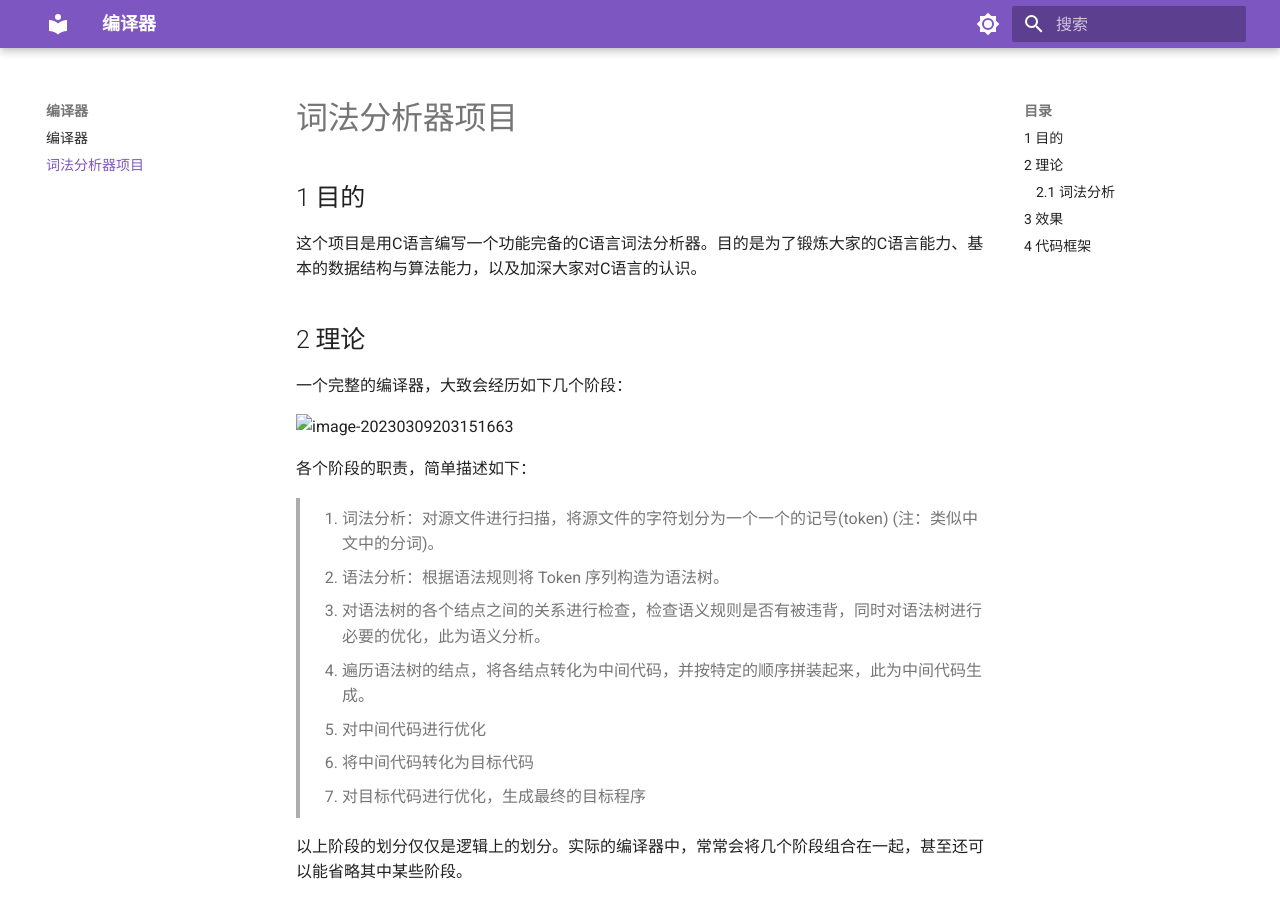
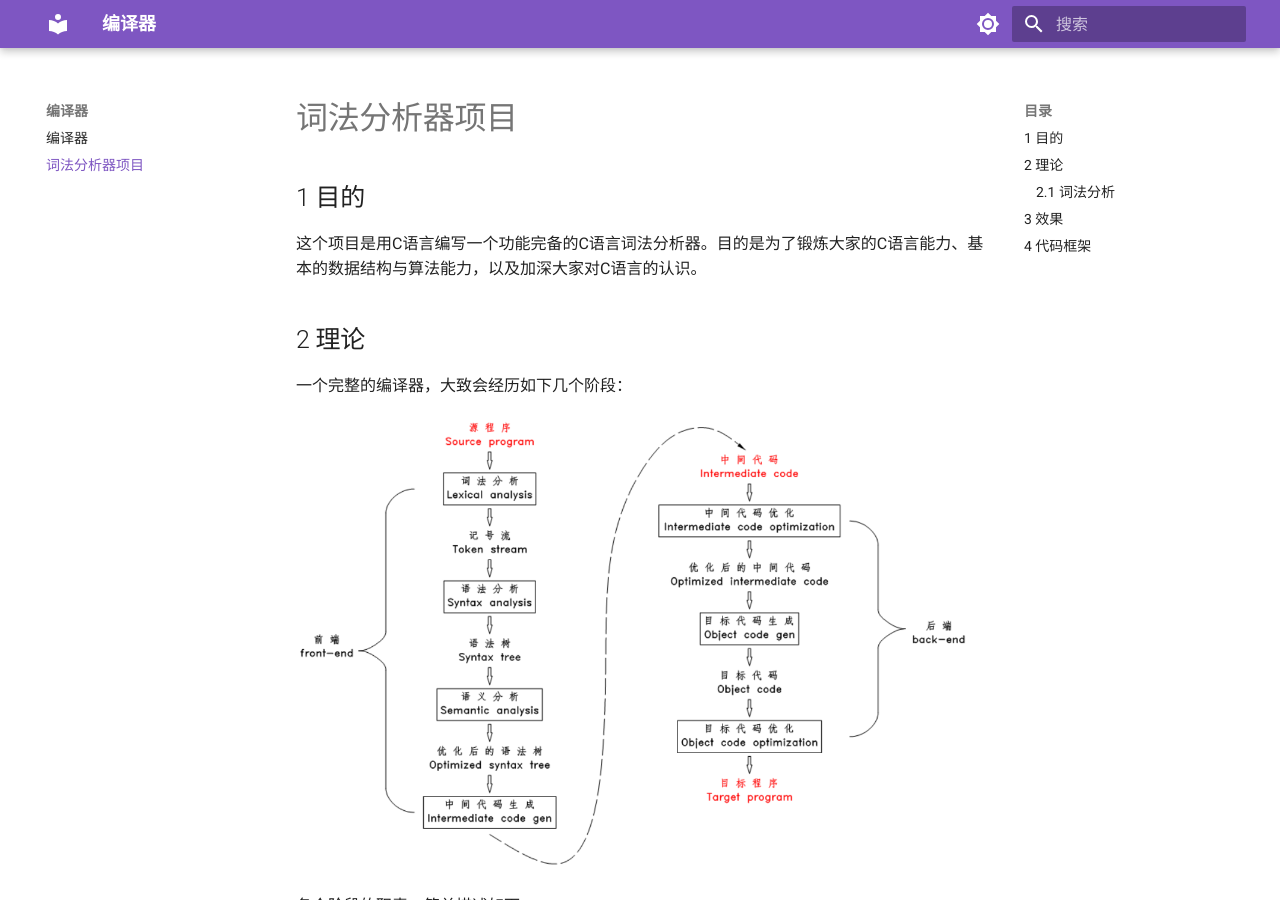
Before and after one commit to fddwhale/Compiler, an MkDocs documentation site: the page built from docs/词法分析器项目.md, in a window 1280 px wide and 900 px high. Built offline with MkDocs 1.6.1 and Material for MkDocs 9.7.7, drawn with Linux system fonts in a browser that asks for light colours.

Commit message:
Update 词法分析器项目.md

````diff
--- a/docs/词法分析器项目.md
+++ b/docs/词法分析器项目.md
@@ -8,7 +8,7 @@
 
 一个完整的编译器，大致会经历如下几个阶段：
 
-![image-20230309203151663](词法分析器项目.assets\202401161925339.png)
+![image-20230309203151663](词法分析器项目.assets/202401161925339.png)
 
 各个阶段的职责，简单描述如下：
 
@@ -75,7 +75,7 @@ sum         标识符
 
 有限状态机如下图所示：
 
-![image-20230309211657465](词法分析器项目.assets\202401161925634.png)
+![image-20230309211657465](词法分析器项目.assets/202401161925634.png)
 
 ## 3 效果
 
@@ -83,7 +83,7 @@ sum         标识符
 
 交互式方式，如下图所示：
 
-<img src="词法分析器项目.assets\202401161925844.png" alt="interpreter" style="zoom:80%;" />
+<img src="词法分析器项目.assets/202401161925844.png" alt="interpreter" style="zoom:80%;" />
 
 对 '.c' 文件进行词法分析：
 
@@ -97,7 +97,7 @@ int main(void) {
 
 效果如下：
 
-<img src="词法分析器项目.assets\202401161925962.png" alt="image-20230309212758000" style="zoom:80%;" />
+<img src="词法分析器项目.assets/202401161925962.png" alt="image-20230309212758000" style="zoom:80%;" />
 
 ## 4 代码框架
 
@@ -366,7 +366,7 @@ Token scanToken() {
 
 接下来我们重点看一下：如何判断一个Token到底是标识符还是关键字。这里我们采用Trie树的方式进行判断，因为不管是从空间上还是时间上，Trie树的方式都优于哈希表的方式。在逻辑上，我们可以将 C 语言的关键字组织成下面这样的形式：
 
-![c语言关键字](词法分析器项目.assets\202401161925132.jpg)
+![c语言关键字](词法分析器项目.assets/202401161925132.jpg)
 
 ```c
 // 参数说明：
````
